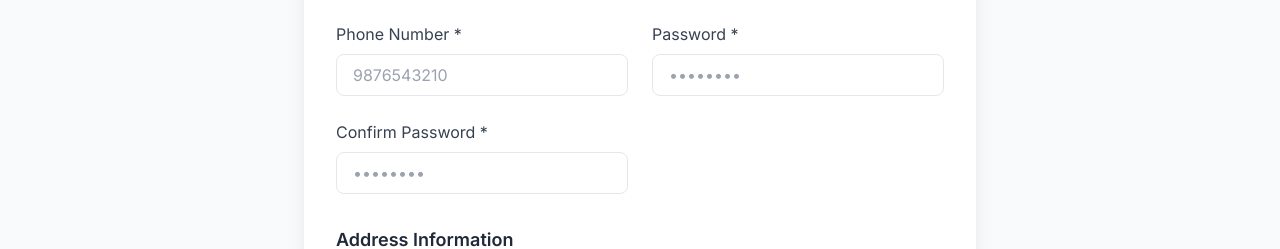
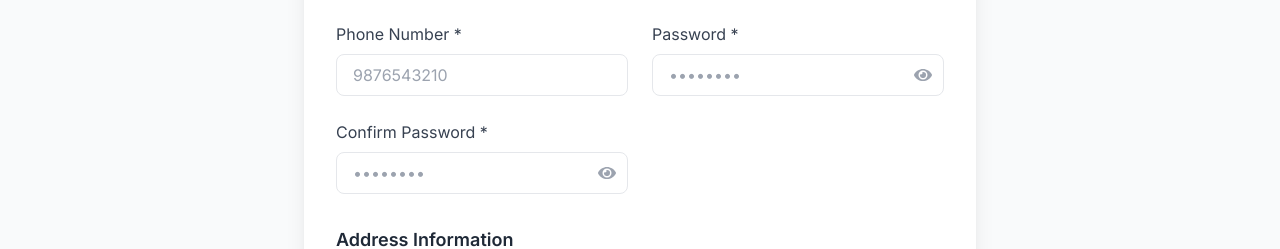
Before and after one commit to Adityapriyadarshix007/RentEase, a React (Create React App) app in the folder frontend/: page /register in a window 1280 px wide. Shown: the part 388-637 px from the top of the page. Built offline with nearby package versions, Linux system fonts and the light colour scheme.

Commit message:
Add eye visibility toggle for password fields in Login and Register pages

```diff
--- a/frontend/src/pages/Login.js
+++ b/frontend/src/pages/Login.js
@@ -1,7 +1,7 @@
 import React, { useState, useEffect } from 'react';
 import { Link, useNavigate, useLocation } from 'react-router-dom';
 import { useAuth } from '../context/AuthContext';
-import { FaEnvelope, FaLock, FaGoogle, FaHome } from 'react-icons/fa';
+import { FaEnvelope, FaLock, FaGoogle, FaHome, FaEye, FaEyeSlash } from 'react-icons/fa';
 import toast from 'react-hot-toast';
 
 const Login = () => {
@@ -11,6 +11,7 @@ const Login = () => {
   const [showResetPassword, setShowResetPassword] = useState(false);
   const [resetEmail, setResetEmail] = useState('');
   const [resetting, setResetting] = useState(false);
+  const [showPassword, setShowPassword] = useState(false);
   const { login } = useAuth();
   const navigate = useNavigate();
   const location = useLocation();
@@ -33,7 +34,6 @@ const Login = () => {
   const handleSubmit = async (e) => {
     e.preventDefault();
 
-    // Basic validation
     if (!email.trim()) {
       toast.error('Please enter your email address');
       return;
@@ -54,7 +54,6 @@ const Login = () => {
 
   const handleGoogleLogin = () => {
     const backendUrl = process.env.REACT_APP_API_URL || 'https://rentease-backend-njvk.onrender.com';
-    // Store current page to redirect back after login
     localStorage.setItem('redirectAfterLogin', window.location.pathname);
     window.location.href = `${backendUrl}/api/auth/google`;
   };
@@ -68,7 +67,6 @@ const Login = () => {
 
     setResetting(true);
     try {
-      // API call to send password reset email
       const response = await fetch(`${process.env.REACT_APP_API_URL || 'https://rentease-backend-njvk.onrender.com'}/api/auth/forgot-password`, {
         method: 'POST',
         headers: { 'Content-Type': 'application/json' },
@@ -95,7 +93,6 @@ const Login = () => {
   return (
     <div className="min-h-screen flex items-center justify-center py-12 px-4 sm:px-6 lg:px-8 bg-gradient-to-br from-gray-50 to-gray-100">
       <div className="max-w-md w-full space-y-8">
-        {/* Header - Changed 'R' to Home icon */}
         <div className="text-center">
           <div className="mx-auto h-14 w-14 bg-gradient-to-r from-blue-600 to-blue-800 rounded-full flex items-center justify-center shadow-lg">
             <FaHome className="text-white text-2xl" />
@@ -108,7 +105,6 @@ const Login = () => {
           </p>
         </div>
 
-        {/* Email/Password Form */}
         <form className="mt-8 space-y-6" onSubmit={handleSubmit}>
           <div className="space-y-4">
             <div>
@@ -144,14 +140,21 @@ const Login = () => {
                 <input
                   id="password"
                   name="password"
-                  type="password"
+                  type={showPassword ? "text" : "password"}
                   autoComplete="current-password"
                   required
                   value={password}
                   onChange={(e) => setPassword(e.target.value)}
-                  className="appearance-none rounded-lg relative block w-full pl-10 pr-3 py-2 border border-gray-300 placeholder-gray-500 text-gray-900 focus:outline-none focus:ring-2 focus:ring-blue-500 focus:border-transparent sm:text-sm"
+                  className="appearance-none rounded-lg relative block w-full pl-10 pr-12 py-2 border border-gray-300 placeholder-gray-500 text-gray-900 focus:outline-none focus:ring-2 focus:ring-blue-500 focus:border-transparent sm:text-sm"
                   placeholder="Enter your password"
                 />
+                <button
+                  type="button"
+                  onClick={() => setShowPassword(!showPassword)}
+                  className="absolute inset-y-0 right-0 pr-3 flex items-center text-gray-400 hover:text-gray-600 transition"
+                >
+                  {showPassword ? <FaEyeSlash size={18} /> : <FaEye size={18} />}
+                </button>
               </div>
             </div>
           </div>
@@ -199,7 +202,6 @@ const Login = () => {
           </button>
         </form>
 
-        {/* Divider */}
         <div className="relative">
           <div className="absolute inset-0 flex items-center">
             <div className="w-full border-t border-gray-300"></div>
@@ -209,7 +211,6 @@ const Login = () => {
           </div>
         </div>
 
-        {/* Social Login Buttons */}
         <div className="space-y-3">
           <button
             onClick={handleGoogleLogin}
@@ -220,7 +221,6 @@ const Login = () => {
           </button>
         </div>
 
-        {/* Sign Up Link */}
         <p className="text-center text-sm text-gray-600">
           Don't have an account?{' '}
           <Link to="/register" className="font-medium text-blue-600 hover:text-blue-500">
--- a/frontend/src/pages/Register.js
+++ b/frontend/src/pages/Register.js
@@ -1,6 +1,7 @@
 import React, { useState } from 'react';
 import { useNavigate } from 'react-router-dom';
 import { useAuth } from '../context/AuthContext';
+import { FaEye, FaEyeSlash } from 'react-icons/fa';
 import toast from 'react-hot-toast';
 
 const Register = () => {
@@ -19,6 +20,8 @@ const Register = () => {
     }
   });
   const [loading, setLoading] = useState(false);
+  const [showPassword, setShowPassword] = useState(false);
+  const [showConfirmPassword, setShowConfirmPassword] = useState(false);
   const { register } = useAuth();
   const navigate = useNavigate();
 
@@ -102,12 +105,46 @@ const Register = () => {
 
             <div>
               <label className="block text-gray-700 mb-2">Password *</label>
-              <input type="password" name="password" value={formData.password} onChange={handleChange} required className="w-full px-4 py-2 border rounded-lg" placeholder="••••••••" />
+              <div className="relative">
+                <input
+                  type={showPassword ? "text" : "password"}
+                  name="password"
+                  value={formData.password}
+                  onChange={handleChange}
+                  required
+                  className="w-full px-4 py-2 pr-10 border rounded-lg focus:ring-2 focus:ring-blue-500"
+                  placeholder="••••••••"
+                />
+                <button
+                  type="button"
+                  onClick={() => setShowPassword(!showPassword)}
+                  className="absolute inset-y-0 right-0 pr-3 flex items-center text-gray-400 hover:text-gray-600 transition"
+                >
+                  {showPassword ? <FaEyeSlash size={18} /> : <FaEye size={18} />}
+                </button>
+              </div>
             </div>
 
             <div>
               <label className="block text-gray-700 mb-2">Confirm Password *</label>
-              <input type="password" name="confirmPassword" value={formData.confirmPassword} onChange={handleChange} required className="w-full px-4 py-2 border rounded-lg" placeholder="••••••••" />
+              <div className="relative">
+                <input
+                  type={showConfirmPassword ? "text" : "password"}
+                  name="confirmPassword"
+                  value={formData.confirmPassword}
+                  onChange={handleChange}
+                  required
+                  className="w-full px-4 py-2 pr-10 border rounded-lg focus:ring-2 focus:ring-blue-500"
+                  placeholder="••••••••"
+                />
+                <button
+                  type="button"
+                  onClick={() => setShowConfirmPassword(!showConfirmPassword)}
+                  className="absolute inset-y-0 right-0 pr-3 flex items-center text-gray-400 hover:text-gray-600 transition"
+                >
+                  {showConfirmPassword ? <FaEyeSlash size={18} /> : <FaEye size={18} />}
+                </button>
+              </div>
             </div>
 
             <div className="md:col-span-2">
```
